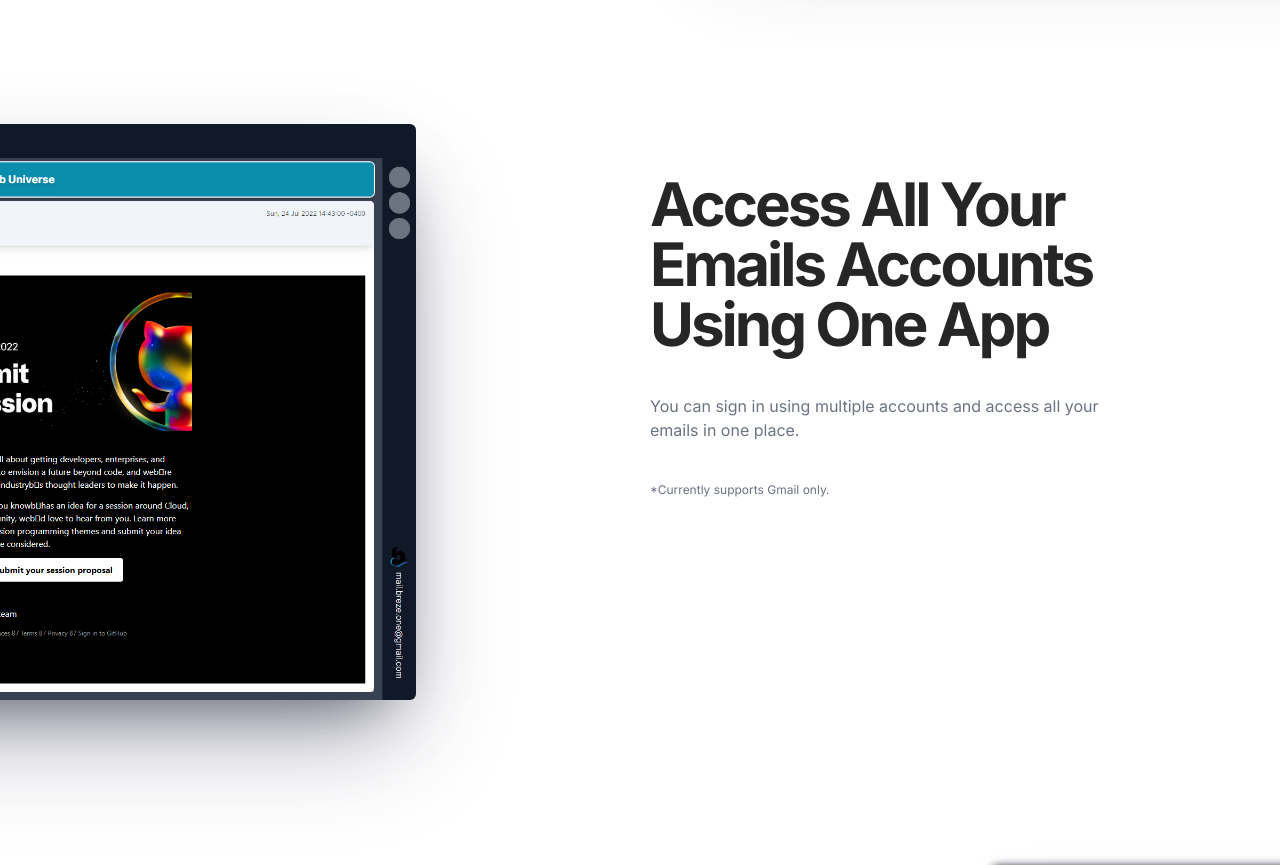
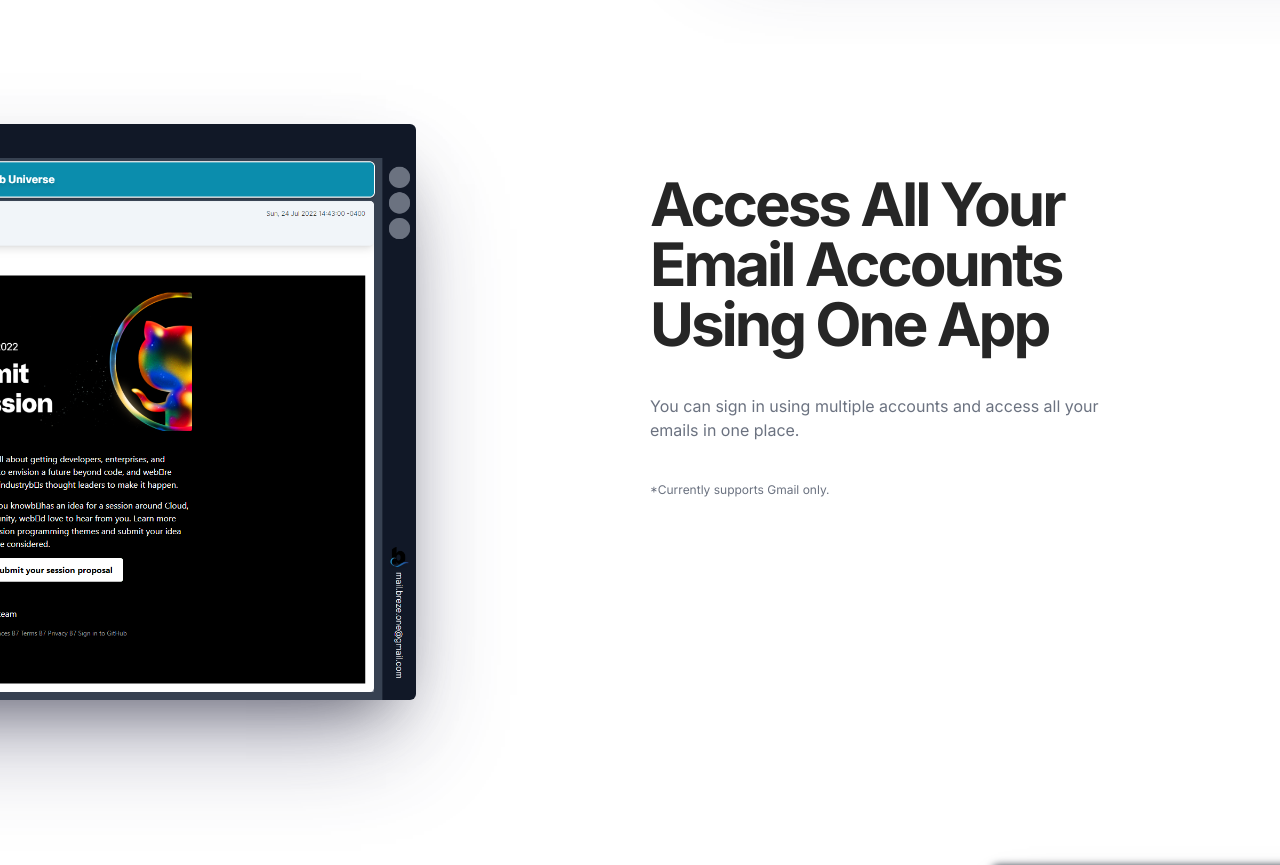
Before and after one commit to ameyalambat128/breze.one, a Next.js app: page / in a window 1280 px wide. Shown: the part 820-1685 px from the top of the page. Built offline with nearby package versions, Linux system fonts and the light colour scheme.

Commit message:
fix: fixed the typo in features

```diff
--- a/src/components/layouts/Features.tsx
+++ b/src/components/layouts/Features.tsx
@@ -21,7 +21,7 @@ export const Features1 = () => {
           <div className=""></div>
           <div className="h-auto sm:h-[45rem] flex flex-col items-start justify-center">
             <div className="font-bold tracking-tighter text-5xl sm:text-6xl sm:text-black/85 py-10  ">
-              Access All Your Emails Accounts Using One App
+              Access All Your Email Accounts Using One App
             </div>
             <p className="text-gray-500 pr-20">
               You can sign in using multiple accounts and access all your emails
--- a/src/components/layouts/Waitlist.tsx
+++ b/src/components/layouts/Waitlist.tsx
@@ -1,3 +1,4 @@
+/* eslint-disable @next/next/no-img-element */
 import React from "react";
 import { MdOutlineScheduleSend } from "react-icons/md";
 
```
